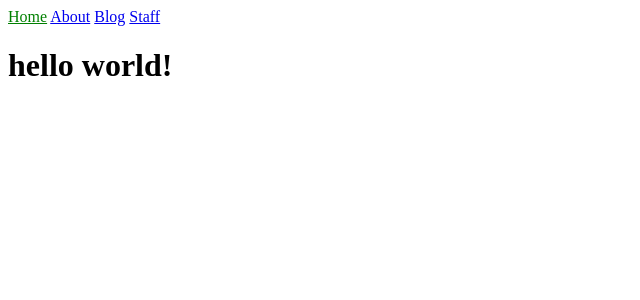
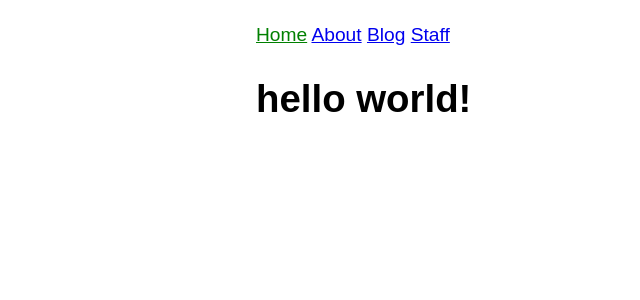
Before and after one commit to qqii/qqii.github.io, a Jekyll site: the page built from index.html, in a window 1280 px wide. Shown: the top 300 px of the page, without its empty margins (0-640 px from the left). Built offline with Jekyll 4.4.1, drawn with Linux system fonts in a browser that asks for light colours.

Commit message:
Add favicon and basic css

```diff
--- a/_layouts/default.html
+++ b/_layouts/default.html
@@ -2,8 +2,11 @@
 <html>
   <head>
     <meta charset="utf-8">
+    <meta name="viewport" content="width=device-width, initial-scale=1.0">
     <title>{{ page.title }}</title>
     <link rel="stylesheet" href="/assets/css/styles.css">
+    <link rel="icon" type="image/svg+xml" href="/assets/favicon/favicon.svg">
+    <link rel="icon" type="image/png" href="/assets/favicon/favicon.png">
   </head>
   <body>
     {% include navigation.html %}
--- a/_sass/main.scss
+++ b/_sass/main.scss
@@ -1,3 +1,18 @@
+body{
+  margin:1em auto;
+  max-width:40em;
+  padding:0 .62em;
+  font:1.2em/1.62 sans-serif;
+}
+h1,h2,h3 {
+  line-height:1.2;
+}
+// @media print{
+//   body{
+//     max-width:none
+//   }
+// }
+
 .current {
-    color: green;
-  }
+  color: green;
+}
```
Also changed, not shown: assets/favicon/favicon.png (added), assets/favicon/favicon.svg (added).
